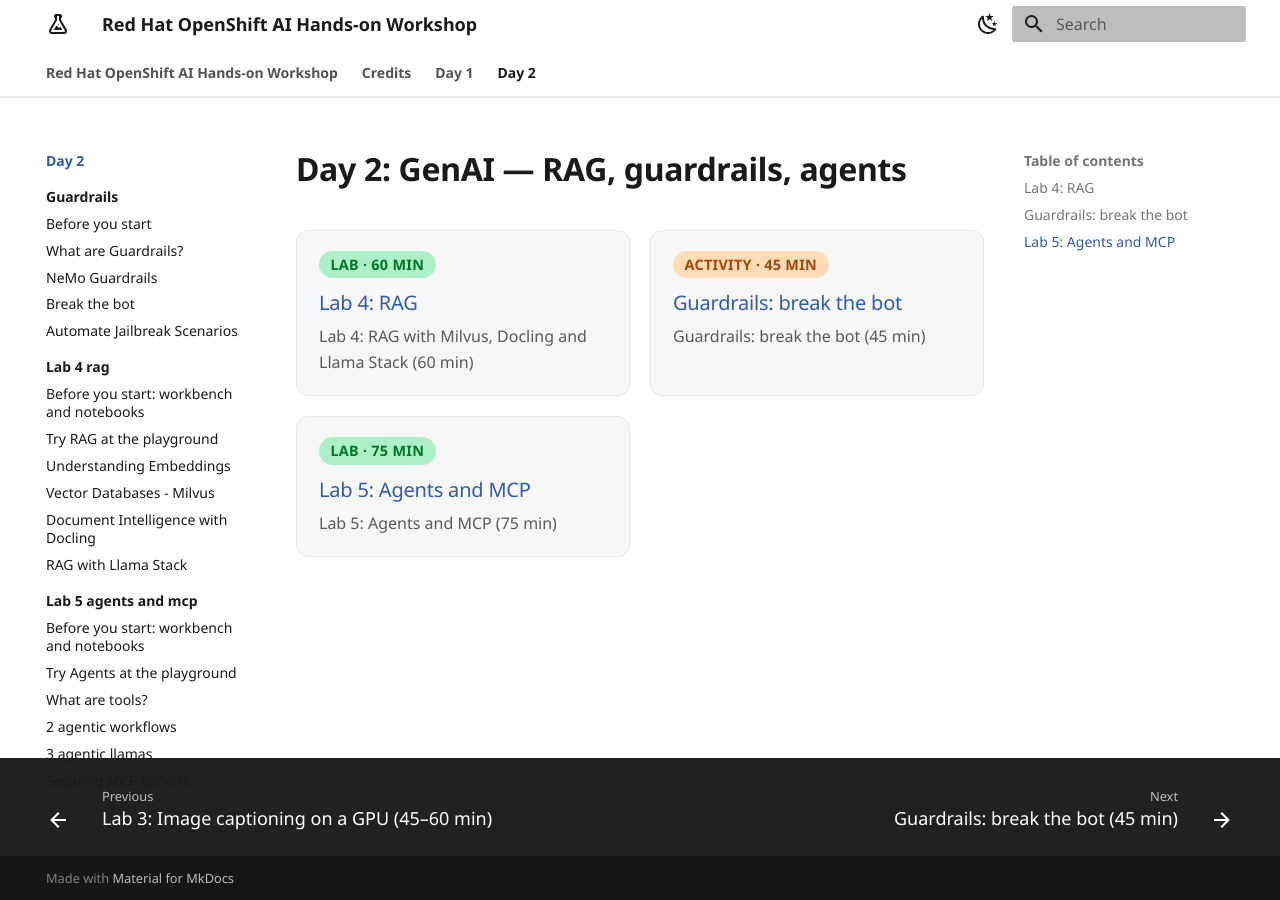
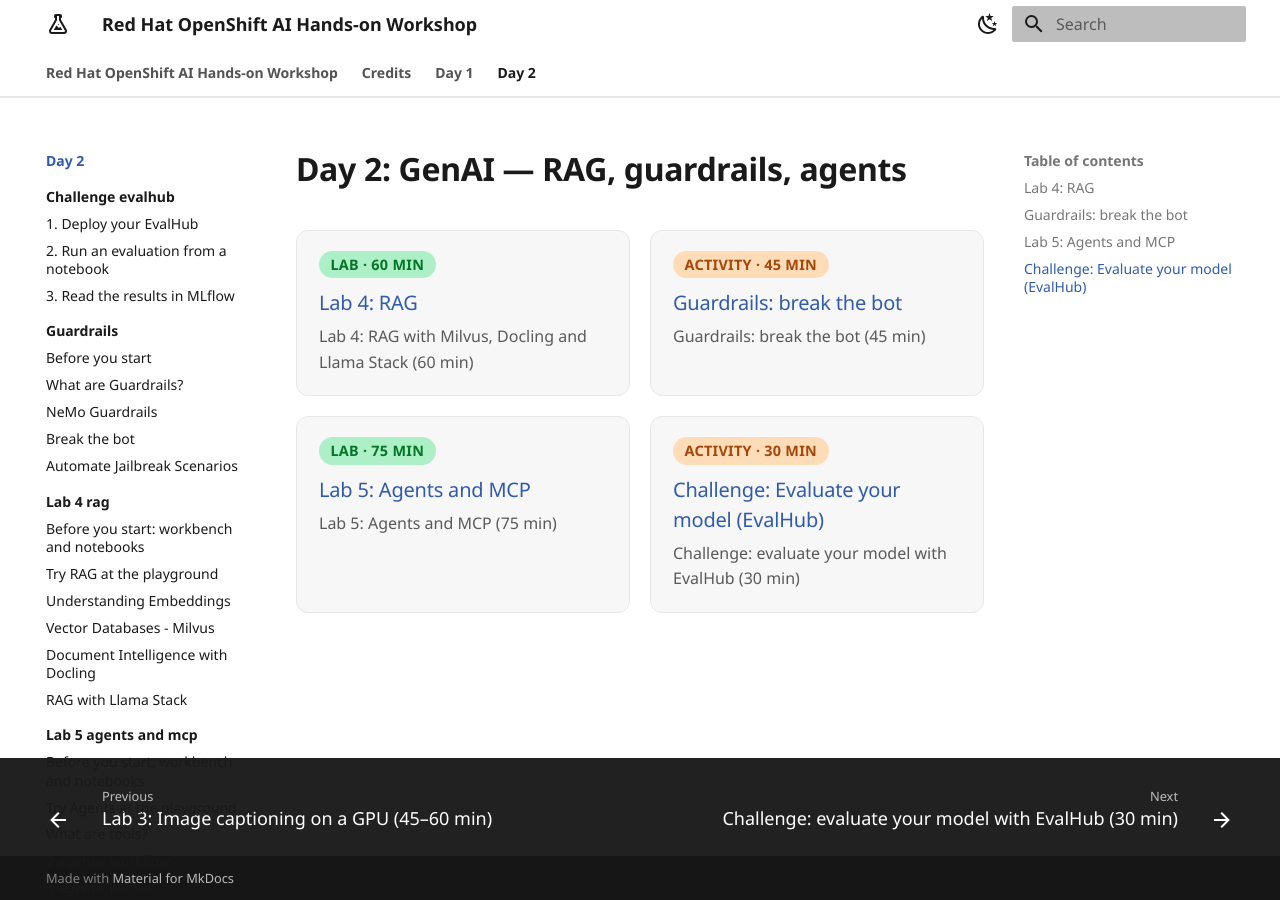
Before and after one commit to rflorenc/openshift-ai-workshop, an MkDocs documentation site: the page built from docs/day-2/index.md, in a window 1280 px wide. Built offline with MkDocs 1.6.1 and Material for MkDocs 9.7.7, drawn with Linux system fonts in a browser that asks for light colours.

Commit message:
Update guides

```diff
--- a/docs/day-2/index.md
+++ b/docs/day-2/index.md
@@ -16,4 +16,9 @@ Guardrails: break the bot (45 min)
 ### [Lab 5: Agents and MCP](lab-5-agents-and-mcp/index.md)
 Lab 5: Agents and MCP (75 min)
 </div>
+<div class="ws-card" markdown>
+<span class="chip activity">Activity · 30 min</span>
+### [Challenge: Evaluate your model (EvalHub)](challenge-evalhub/index.md)
+Challenge: evaluate your model with EvalHub (30 min)
 </div>
+</div>
--- a/labs.yaml
+++ b/labs.yaml
@@ -16,3 +16,4 @@ days:
       - {src: day_2/lab4-rag, slug: lab-4-rag, nav: "Lab 4: RAG", type: lab, minutes: 60}
       - {src: day_2/guardrails, slug: guardrails, nav: "Guardrails: break the bot", type: activity, minutes: 45}
       - {src: day_2/lab5-agents-mcp, slug: lab-5-agents-and-mcp, nav: "Lab 5: Agents and MCP", type: lab, minutes: 75}
+      - {src: day_2/evalhub-challenge, slug: challenge-evalhub, nav: "Challenge: Evaluate your model (EvalHub)", type: activity, minutes: 30}
--- a/mkdocs.gen.yml
+++ b/mkdocs.gen.yml
@@ -54,4 +54,9 @@ nav:
     - day-2/lab-5-agents-and-mcp/2-agentic-workflows.md
     - day-2/lab-5-agents-and-mcp/3-agentic-llamas.md
     - day-2/lab-5-agents-and-mcp/5-securing-mcp-servers.md
+  - 'Challenge: Evaluate your model (EvalHub)':
+    - day-2/challenge-evalhub/index.md
+    - day-2/challenge-evalhub/1-deploy-evalhub.md
+    - day-2/challenge-evalhub/2-run-the-evaluation.md
+    - day-2/challenge-evalhub/3-results-in-mlflow.md
 - Credits: credits.md
```
Also changed, not shown: docs/day-2/challenge-evalhub/1-deploy-evalhub.md (added, +48 -0 lines), docs/day-2/challenge-evalhub/2-run-the-evaluation.md (added, +33 -0 lines), docs/day-2/challenge-evalhub/3-results-in-mlflow.md (added, +15 -0 lines), docs/day-2/challenge-evalhub/index.md (added, +24 -0 lines), docs/day-2/challenge-evalhub/evalhub-challenge.ipynb (added).
